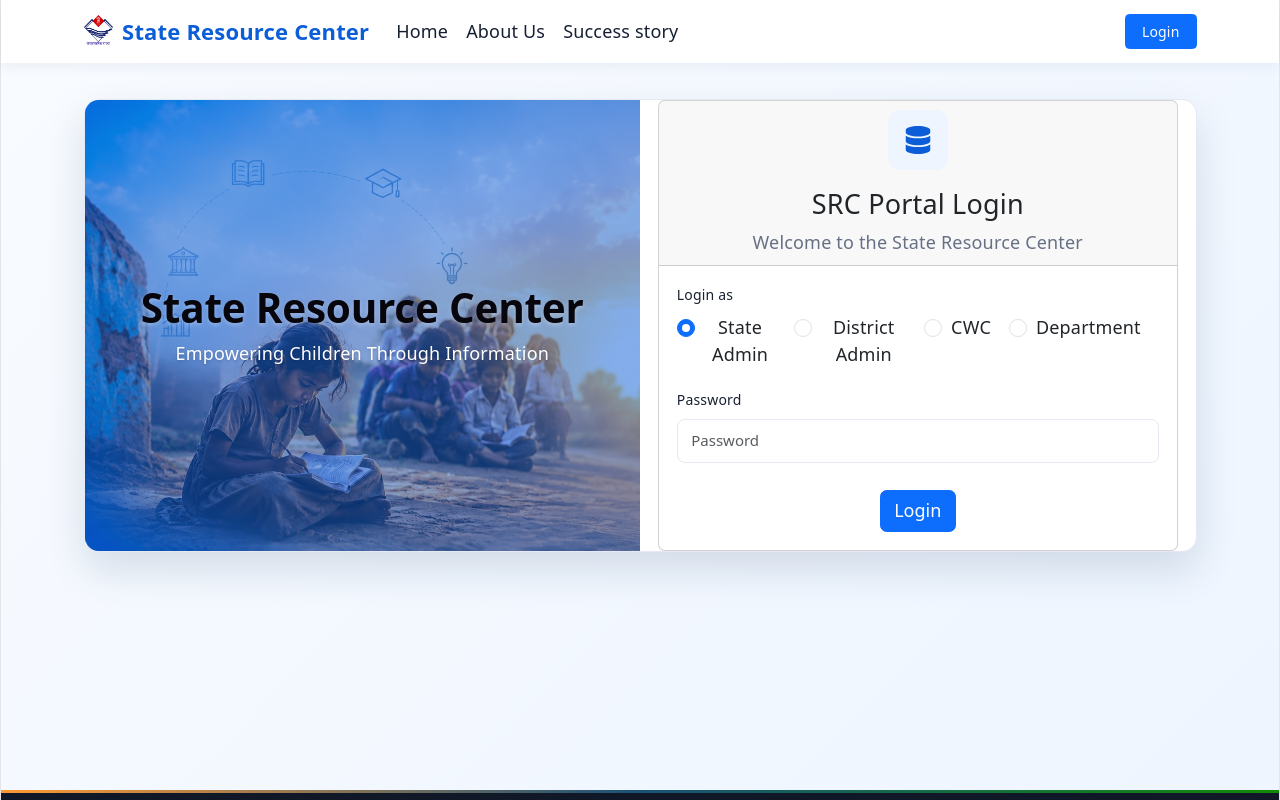
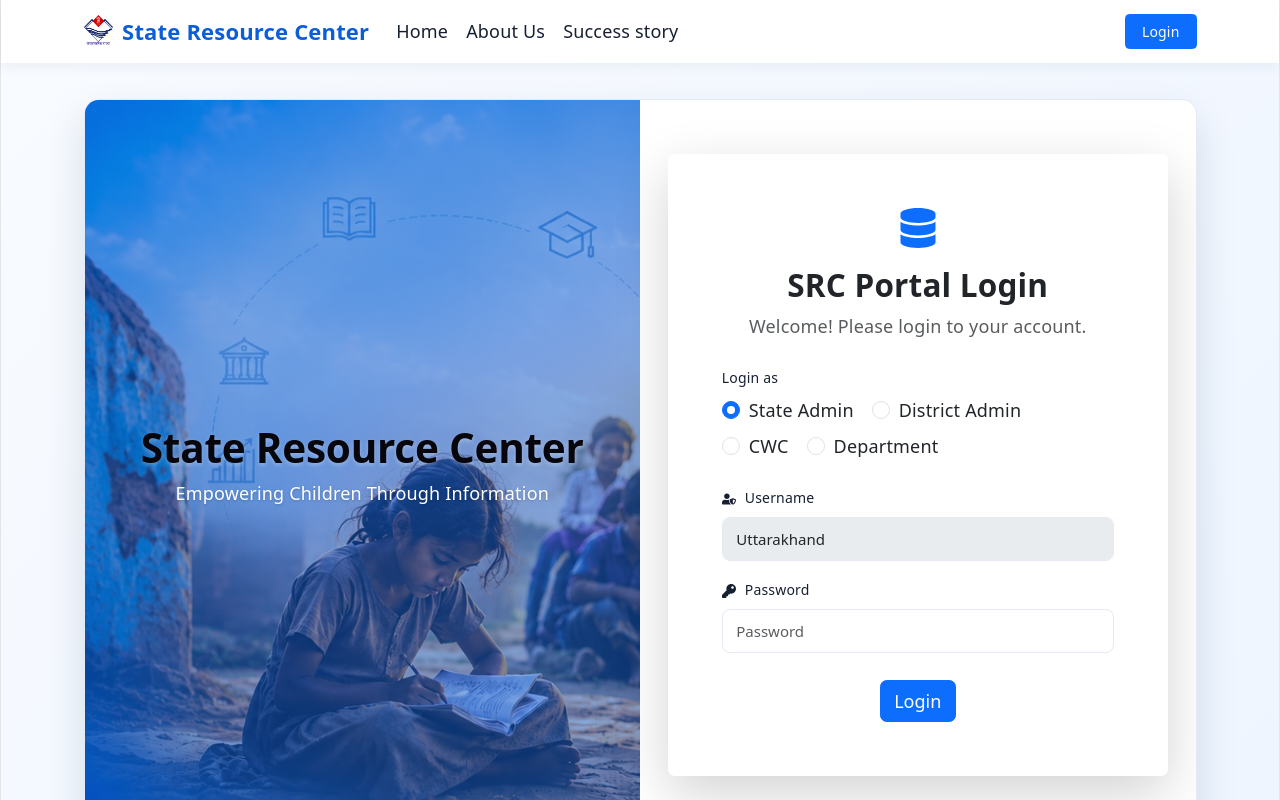
Before and after one commit to VAIBHAVTOMAR321/wecd-puruskar, a React (Vite) app: page /srcproject/login in a window 1280 px wide. Shown: the top 800 px of the page. Built offline with nearby package versions, Linux system fonts and the light colour scheme.

Commit message:
new changes added

```diff
--- a/src/components/login/Login.jsx
+++ b/src/components/login/Login.jsx
@@ -1,6 +1,6 @@
 import React, { useState, useEffect, useCallback } from 'react';
 import { Container, Row, Col, Card, Form, Button } from 'react-bootstrap';
-import { FaDatabase } from 'react-icons/fa';
+import { FaDatabase, FaUserShield, FaBuilding, FaGlobe, FaKey } from 'react-icons/fa';
 import { useNavigate } from 'react-router-dom';
 import { useAuth } from './AuthContext';
 import './Login.css';
@@ -150,22 +150,20 @@ function Login() {
             </div>
           </Col>
 
-          <Col lg={6} className="login-form-col">
-            <Card className="login-card">
-              <Card.Header className="login-header">
-                <div className="login-logo">
-                  <FaDatabase />
+          <Col lg={6} className="login-form-col d-flex align-items-center justify-content-center py-5">
+            <Card className="login-card border-0 shadow-lg w-100" style={{ maxWidth: '500px' }}>
+              <Card.Body className="p-4 p-md-5">
+                <div className="text-center mb-4">
+                  <FaDatabase size={40} className="text-primary mb-3" />
+                  <h3 className="fw-bold">{getLoginTitle()}</h3>
+                  <p className="text-muted">Welcome! Please login to your account.</p>
                 </div>
-                <h4>{getLoginTitle()}</h4>
-                <p>Welcome to the State Resource Center</p>
-              </Card.Header>
-              <Card.Body>
                 <Form className="login-form" onSubmit={handleLogin}>
                   <Form.Group className="mb-3">
                     <Form.Label>Login as</Form.Label>
-                    <div className="d-flex">
+                    <div className="d-flex flex-wrap">
                       <Form.Check
-                        inline
+                        className="me-3 mb-2"
                         label="State Admin"
                         name="loginType"
                         type="radio"
@@ -174,7 +172,7 @@ function Login() {
                         checked={loginType === 'state'}
                         onChange={(e) => setLoginType(e.target.value)} />
                       <Form.Check
-                        inline
+                        className="me-3 mb-2"
                         label="District Admin"
                         name="loginType"
                         type="radio"
@@ -183,7 +181,7 @@ function Login() {
                         checked={loginType === 'district'}
                         onChange={(e) => setLoginType(e.target.value)} />
                       <Form.Check
-                        inline
+                        className="me-3 mb-2"
                         label="CWC"
                         name="loginType"
                         type="radio"
@@ -192,7 +190,7 @@ function Login() {
                         checked={loginType === 'cwc'}
                         onChange={(e) => setLoginType(e.target.value)} />
                       <Form.Check
-                        inline
+                        className="mb-2"
                         label="Department"
                         name="loginType"
                         type="radio"
@@ -203,9 +201,21 @@ function Login() {
                     </div>
                   </Form.Group>
 
+                  {loginType === 'state' && (
+                    <Form.Group className="mb-3" controlId="formUsername">
+                      <Form.Label><FaUserShield className="me-2" />Username</Form.Label>
+                      <Form.Control
+                        type="text"
+                        value="Uttarakhand"
+                        readOnly
+                        disabled
+                      />
+                    </Form.Group>
+                  )}
+
                   {loginType === 'department' && (
                     <Form.Group className="mb-3" controlId="formDepartment">
-                      <Form.Label>Select Department</Form.Label>
+                      <Form.Label><FaBuilding className="me-2" />Select Department</Form.Label>
                       <Form.Select
                         aria-label="Department selection"
                         value={selectedDepartment}
@@ -227,7 +237,7 @@ function Login() {
 
                   {(loginType === 'district' || loginType === 'cwc') && (
                     <Form.Group className="mb-3" controlId="formDistrict">
-                      <Form.Label>Select District</Form.Label>
+                      <Form.Label><FaGlobe className="me-2" />Select District</Form.Label>
                       <Form.Select
                         aria-label="District selection"
                         value={selectedDistrict}
@@ -248,12 +258,12 @@ function Login() {
                   )}
 
                   <Form.Group className="mb-3" controlId="formPassword">
-                    <Form.Label>Password</Form.Label>
+                    <Form.Label><FaKey className="me-2" />Password</Form.Label>
                     <Form.Control type="password" placeholder="Password" value={password} onChange={(e) => setPassword(e.target.value)} required />
                   </Form.Group>
 
                   <div className="text-center mt-4">
-                    {error.api && <p className="text-danger">{error.api}</p>}
+                    {error.api && <p className="text-danger text-center">{error.api}</p>}
                     <Button variant="primary" type="submit" className="login-submit-btn">
                       Login
                     </Button>
```
